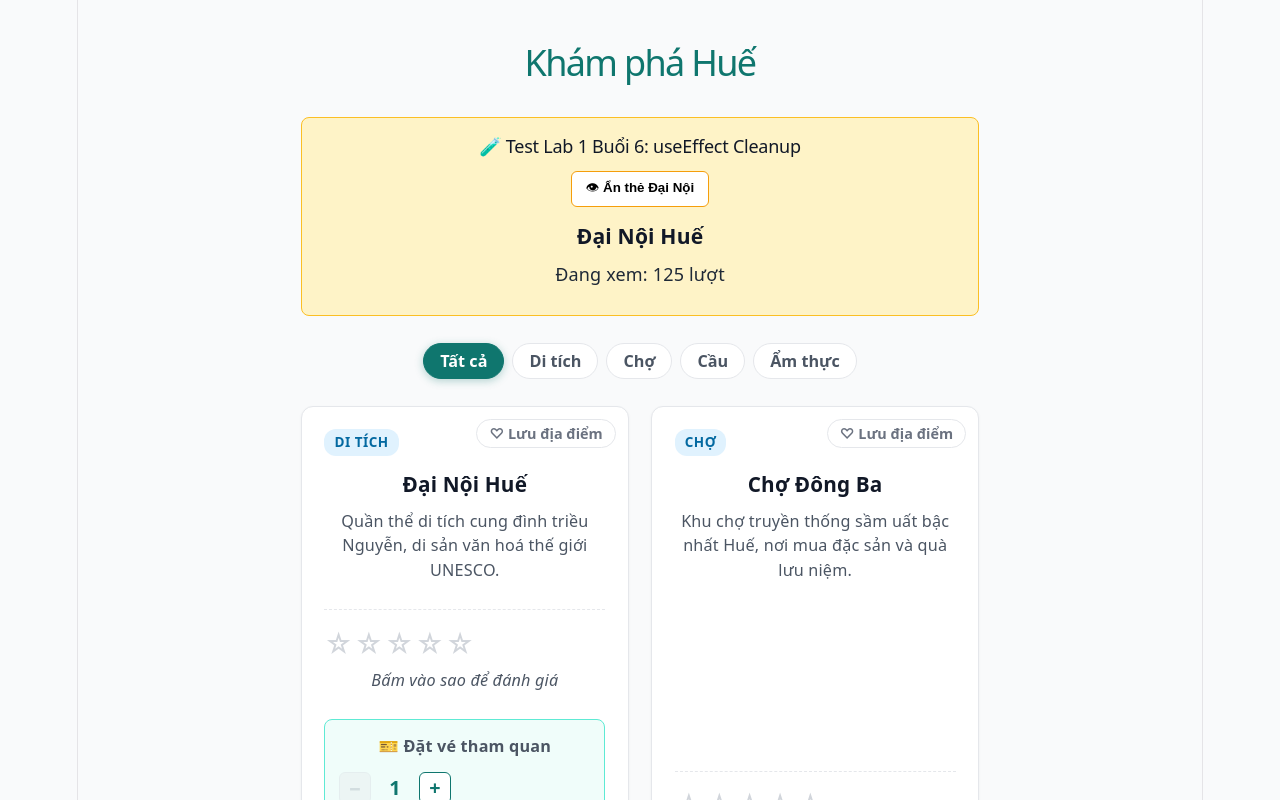
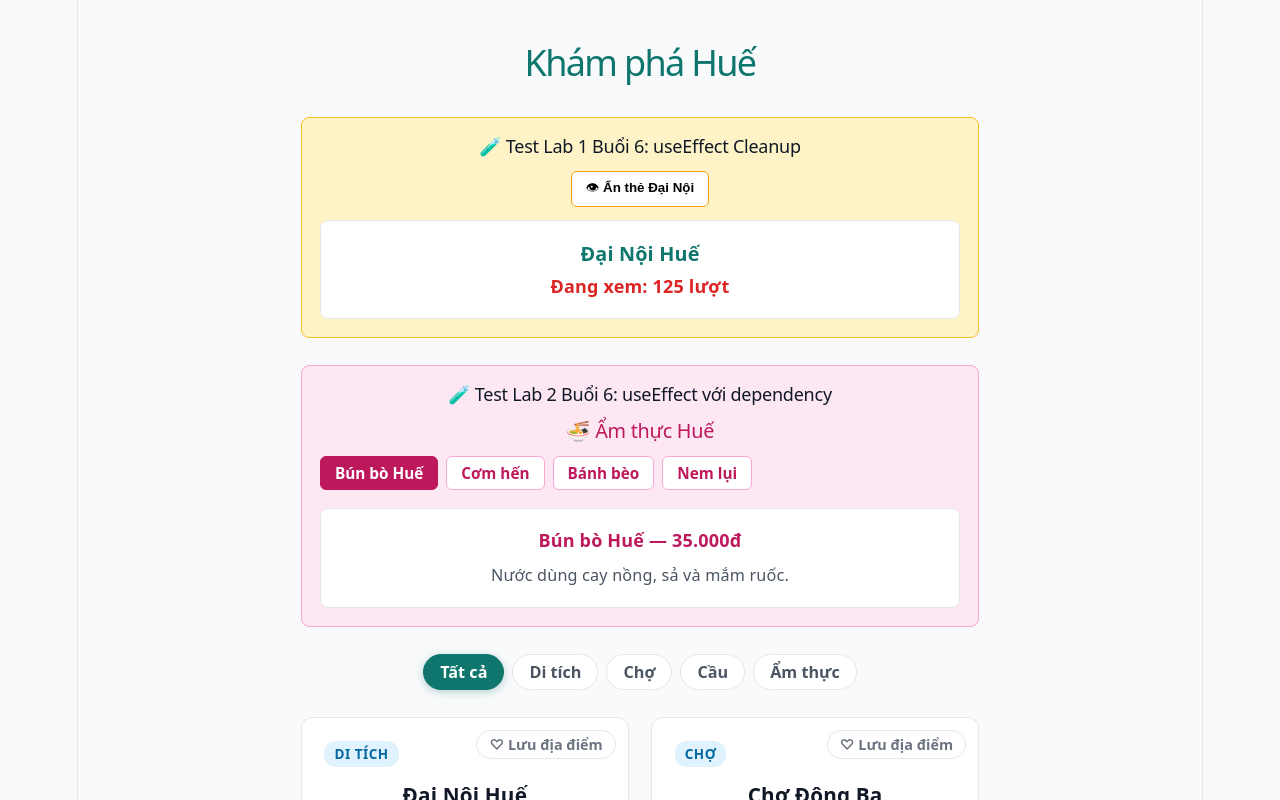
Before and after one commit to baophubaith123-blip/Phu-xuan-react, a React (Vite) app: page / in a window 1280 px wide. Shown: the top 800 px of the page. Built offline with nearby package versions, Linux system fonts and the light colour scheme.

Commit message:
Complete Lab 2 Session 6: useEffect with dependency & stale data prevention

```diff
--- a/src/App.css
+++ b/src/App.css
@@ -1,6 +1,6 @@
 /* ============================================================
    App.css — phu-xuan-react
-   Buổi 5 · INT.7.18 — Web FrontEnd nâng cao
+   Buổi 5–6 · INT.7.18 — Web FrontEnd nâng cao
    ============================================================ */
 
 /* --- Reset & Typography cơ bản --- */
@@ -43,7 +43,6 @@ p {
    Lab 1 Buổi 5 — Attraction List & Card
    ============================================================ */
 
-/* --- Danh sách thẻ: dạng lưới responsive --- */
 .attraction-list {
   display: grid;
   grid-template-columns: repeat(auto-fill, minmax(280px, 1fr));
@@ -51,7 +50,6 @@ p {
   margin-top: 1rem;
 }
 
-/* --- Thẻ địa điểm --- */
 .attraction-card {
   position: relative;
   border: 1px solid #e5e7eb;
@@ -69,7 +67,6 @@ p {
   box-shadow: 0 8px 20px rgba(0, 0, 0, 0.1);
 }
 
-/* --- Badge danh mục (Di tích, Chợ, Cầu...) --- */
 .attraction-card__badge {
   display: inline-block;
   align-self: flex-start;
@@ -84,14 +81,12 @@ p {
   letter-spacing: 0.5px;
 }
 
-/* --- Tiêu đề địa điểm --- */
 .attraction-card h3 {
   font-size: 1.15rem;
   margin-bottom: 0.5rem;
   color: #111827;
 }
 
-/* --- Mô tả --- */
 .attraction-card p {
   font-size: 0.9rem;
   color: #4b5563;
@@ -99,7 +94,6 @@ p {
   margin-bottom: 0.75rem;
 }
 
-/* --- Điểm đánh giá (sao vàng) --- */
 .attraction-card__rating {
   display: inline-block;
   color: #f59e0b;
@@ -136,7 +130,6 @@ p {
   transform: scale(1.05);
 }
 
-/* Trạng thái "đã lưu" — trái tim đỏ */
 .attraction-card__favorite.is-active {
   background: #dc2626;
   border-color: #dc2626;
@@ -179,7 +172,6 @@ p {
   color: #0f766e;
 }
 
-/* Tab đang chọn — nổi bật */
 .category-tabs button.is-active {
   background: #0f766e;
   border-color: #0f766e;
@@ -220,7 +212,6 @@ p {
   transform: scale(1.2);
 }
 
-/* Sao đã tô — vàng */
 .star-rating .star.is-filled {
   color: #f59e0b;
 }
@@ -281,7 +272,6 @@ p {
   transform: scale(1.05);
 }
 
-/* Nút bị vô hiệu hóa — giới hạn đã chạm */
 .ticket-counter__controls button:disabled {
   opacity: 0.35;
   cursor: not-allowed;
@@ -307,6 +297,101 @@ p {
 .ticket-counter__total strong {
   color: #dc2626;
   font-size: 1rem;
+}
+
+/* ============================================================
+   Lab 1 Buổi 6 — Đồng hồ đếm lượt xem (LuotXemDaiNoi)
+   ============================================================ */
+
+.the-luot-xem {
+  padding: 1rem;
+  background: #ffffff;
+  border-radius: 8px;
+  border: 1px solid #e5e7eb;
+}
+
+.the-luot-xem h3 {
+  color: #0f766e;
+  margin-bottom: 0.25rem;
+  font-size: 1.1rem;
+}
+
+.the-luot-xem p {
+  color: #dc2626;
+  font-weight: 700;
+  font-size: 1rem;
+  margin: 0;
+}
+
+/* ============================================================
+   Lab 2 Buổi 6 — Chi tiết món ăn (TrangMonAn & ChiTietMonAn)
+   ============================================================ */
+
+.trang-mon-an h2 {
+  color: #be185d;
+  font-size: 1.1rem;
+  margin-bottom: 0.75rem;
+}
+
+.trang-mon-an__buttons {
+  display: flex;
+  flex-wrap: wrap;
+  gap: 8px;
+  margin-bottom: 1rem;
+}
+
+.trang-mon-an__buttons button {
+  padding: 6px 14px;
+  border-radius: 6px;
+  border: 1px solid #f9a8d4;
+  background: #ffffff;
+  color: #be185d;
+  cursor: pointer;
+  font-weight: 600;
+  font-size: 0.85rem;
+  transition: all 0.2s ease;
+  font-family: inherit;
+}
+
+.trang-mon-an__buttons button:hover {
+  background: #fce7f3;
+}
+
+.trang-mon-an__buttons button.is-active {
+  background: #be185d;
+  border-color: #be185d;
+  color: #ffffff;
+}
+
+.chi-tiet-mon-an {
+  padding: 1rem;
+  background: #ffffff;
+  border-radius: 8px;
+  border: 1px solid #e5e7eb;
+  min-height: 100px;
+}
+
+.chi-tiet-mon-an h3 {
+  color: #be185d;
+  margin-bottom: 0.5rem;
+  font-size: 1rem;
+}
+
+.chi-tiet-mon-an p {
+  color: #4b5563;
+  font-size: 0.9rem;
+  margin: 0;
+}
+
+.chi-tiet-mon-an__loading {
+  color: #6b7280;
+  font-style: italic;
+  padding: 1rem;
+}
+
+.chi-tiet-mon-an__error {
+  color: #dc2626;
+  padding: 1rem;
 }
 
 /* ============================================================
@@ -352,4 +437,9 @@ p {
     height: 28px;
     font-size: 1rem;
   }
+
+  .trang-mon-an__buttons button {
+    padding: 5px 10px;
+    font-size: 0.8rem;
+  }
 }
--- a/src/App.tsx
+++ b/src/App.tsx
@@ -1,16 +1,16 @@
-// App.tsx — Buổi 6 · Lab 1: Test useEffect & Cleanup
-// Buổi 5 · INT.7.18 — Web FrontEnd nâng cao
+// App.tsx — Buổi 6 · Lab 2: Test useEffect với dependency
 
 import { useState } from 'react';
 import './App.css';
 import AttractionList from './components/AttractionList';
 import CategoryTabs from './components/CategoryTabs';
 import LuotXemDaiNoi from './features/landmarks/LuotXemDaiNoi';
+import TrangMonAn from './features/food/TrangMonAn';   // ← Thêm dòng này
 import { attractions } from './data/attractions';
 
 function App() {
   const [selectedCategory, setSelectedCategory] = useState('Tất cả');
-  const [hienThi, setHienThi] = useState(true);  // ← State cho nút test
+  const [hienThi, setHienThi] = useState(true);
 
   const categories = [
     'Tất cả',
@@ -26,7 +26,7 @@ function App() {
     <div className="app">
       <h1>Khám phá Huế</h1>
 
-      {/* === TEST LAB 1 BUỔI 6: Đồng hồ đếm lượt xem === */}
+      {/* === Lab 1 Buổi 6: Đồng hồ đếm lượt xem === */}
       <div style={{
         padding: '1rem',
         marginBottom: '1.5rem',
@@ -37,7 +37,6 @@ function App() {
         <h2 style={{ fontSize: '1rem', marginBottom: '0.75rem' }}>
           🧪 Test Lab 1 Buổi 6: useEffect Cleanup
         </h2>
-
         <button
           onClick={() => setHienThi(!hienThi)}
           style={{
@@ -52,10 +51,22 @@ function App() {
         >
           {hienThi ? '👁 Ẩn thẻ Đại Nội' : '👁 Hiện thẻ Đại Nội'}
         </button>
-
         {hienThi && <LuotXemDaiNoi />}
       </div>
-      {/* === HẾT PHẦN TEST === */}
+
+      {/* === Lab 2 Buổi 6: Xem chi tiết món ăn === */}
+      <div style={{
+        padding: '1rem',
+        marginBottom: '1.5rem',
+        background: '#fce7f3',
+        border: '1px solid #f9a8d4',
+        borderRadius: '8px'
+      }}>
+        <h2 style={{ fontSize: '1rem', marginBottom: '0.75rem' }}>
+          🧪 Test Lab 2 Buổi 6: useEffect với dependency
+        </h2>
+        <TrangMonAn />
+      </div>
 
       <CategoryTabs
         categories={categories}
--- /dev/null
+++ b/src/data/fetchMonAn.ts
@@ -0,0 +1,22 @@
+// fetchMonAn.ts — Hàm mô phỏng gọi API với độ trễ mạng
+
+import danhSachMonAn from './mon-an.json';
+
+// Định nghĩa kiểu dữ liệu cho món ăn
+export interface MonAn {
+  id: number;
+  ten: string;
+  gia: number;
+  moTa: string;
+}
+
+function fetchMonAn(id: number): Promise<MonAn | undefined> {
+  return new Promise((resolve) => {
+    setTimeout(() => {
+      const monAn = (danhSachMonAn as MonAn[]).find((m) => m.id === id);
+      resolve(monAn);
+    }, 800); // Giả lập độ trễ mạng 800ms
+  });
+}
+
+export default fetchMonAn;
--- /dev/null
+++ b/src/data/mon-an.json
@@ -0,0 +1,6 @@
+[
+  { "id": 1, "ten": "Bún bò Huế", "gia": 35000, "moTa": "Nước dùng cay nồng, sả và mắm ruốc." },
+  { "id": 2, "ten": "Cơm hến", "gia": 25000, "moTa": "Hến xào, rau sống, bánh tráng nướng giòn." },
+  { "id": 3, "ten": "Bánh bèo", "gia": 30000, "moTa": "Bánh bèo chén, tôm cháy, mỡ hành." },
+  { "id": 4, "ten": "Nem lụi", "gia": 40000, "moTa": "Nem nướng than, cuốn bánh tráng, nước lèo đậu phộng." }
+]
--- /dev/null
+++ b/src/features/food/ChiTietMonAn.tsx
@@ -0,0 +1,51 @@
+// ChiTietMonAn.tsx — Hiển thị chi tiết món ăn theo id
+// Buổi 6 · Lab 2: useEffect với dependency & tránh stale data
+
+import { useState, useEffect } from 'react';
+import fetchMonAn, { type MonAn } from '../../data/fetchMonAn';
+
+interface ChiTietMonAnProps {
+  idMonAn: number;
+}
+
+function ChiTietMonAn({ idMonAn }: ChiTietMonAnProps) {
+  const [monAn, setMonAn] = useState<MonAn | null>(null);
+  const [dangTai, setDangTai] = useState(true);
+
+  useEffect(() => {
+    // ✅ Cờ "đã hủy" — ngăn kết quả Promise cũ ghi đè kết quả mới
+    let daHuy = false;
+    setDangTai(true);
+
+    fetchMonAn(idMonAn).then((data) => {
+      if (!daHuy && data) {
+        setMonAn(data);
+        setDangTai(false);
+      }
+    });
+
+    // ✅ Cleanup: đánh dấu đã hủy khi idMonAn thay đổi hoặc component unmount
+    return () => {
+      daHuy = true;
+    };
+  }, [idMonAn]); // ← Effect chạy lại mỗi khi idMonAn đổi
+
+  if (dangTai) {
+    return <p className="chi-tiet-mon-an__loading">⏳ Đang tải thông tin món ăn…</p>;
+  }
+
+  if (!monAn) {
+    return <p className="chi-tiet-mon-an__error">Không tìm thấy món ăn.</p>;
+  }
+
+  return (
+    <div className="chi-tiet-mon-an">
+      <h3>
+        {monAn.ten} — {monAn.gia.toLocaleString('vi-VN')}đ
+      </h3>
+      <p>{monAn.moTa}</p>
+    </div>
+  );
+}
+
+export default ChiTietMonAn;
--- /dev/null
+++ b/src/features/food/TrangMonAn.tsx
@@ -0,0 +1,46 @@
+// TrangMonAn.tsx — Trang chọn và xem chi tiết món ăn Huế
+// Buổi 6 · Lab 2: Component cha quản lý idMonAn
+
+import { useState } from 'react';
+import ChiTietMonAn from './ChiTietMonAn';
+
+function TrangMonAn() {
+  const [idDangChon, setIdDangChon] = useState(1);
+
+  return (
+    <div className="trang-mon-an">
+      <h2>🍜 Ẩm thực Huế</h2>
+
+      <div className="trang-mon-an__buttons">
+        <button
+          onClick={() => setIdDangChon(1)}
+          className={idDangChon === 1 ? 'is-active' : ''}
+        >
+          Bún bò Huế
+        </button>
+        <button
+          onClick={() => setIdDangChon(2)}
+          className={idDangChon === 2 ? 'is-active' : ''}
+        >
+          Cơm hến
+        </button>
+        <button
+          onClick={() => setIdDangChon(3)}
+          className={idDangChon === 3 ? 'is-active' : ''}
+        >
+          Bánh bèo
+        </button>
+        <button
+          onClick={() => setIdDangChon(4)}
+          className={idDangChon === 4 ? 'is-active' : ''}
+        >
+          Nem lụi
+        </button>
+      </div>
+
+      <ChiTietMonAn idMonAn={idDangChon} />
+    </div>
+  );
+}
+
+export default TrangMonAn;
```
